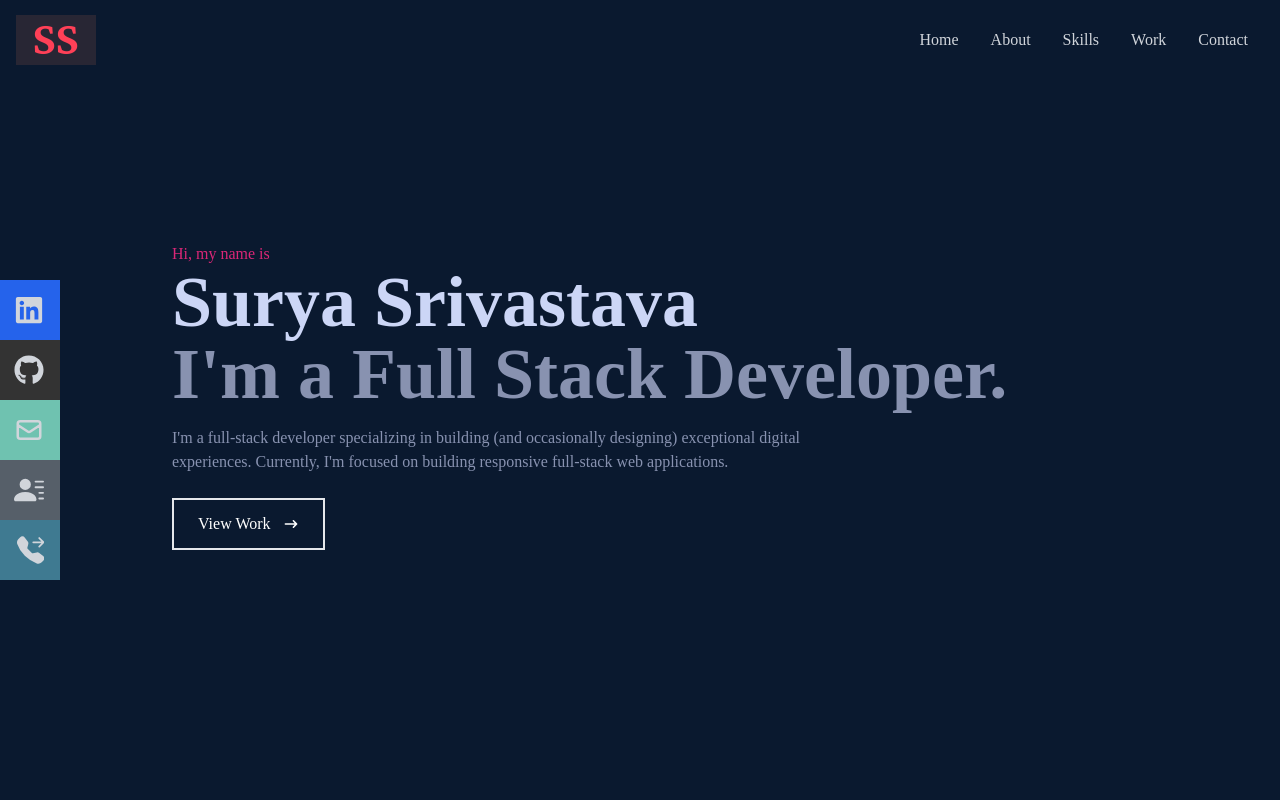
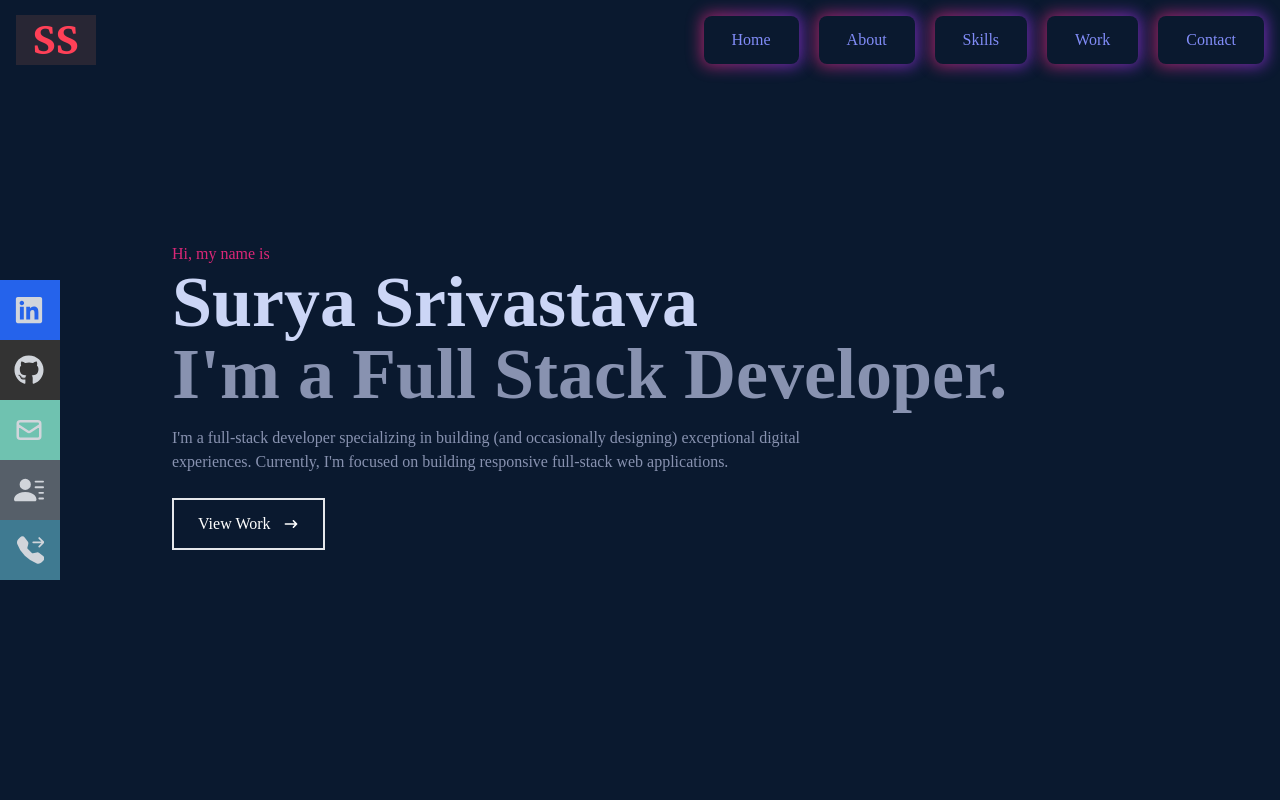
Before and after one commit to Surya9263/SuryaPortfolio, a React (Create React App) app: page / in a window 1280 px wide. Shown: the top 800 px of the page. Built offline with nearby package versions, Linux system fonts and the light colour scheme.

Commit message:
navbar ui

```diff
--- a/src/components/Navbar.jsx
+++ b/src/components/Navbar.jsx
@@ -19,24 +19,36 @@ const Navbar = () => {
         </div>
         {/* menu */}
 
-            <ul className='hidden md:flex' >
-                <li className='hover:text-pink-600'>
-                <Link to="home" smooth={true} duration={500}>
-                    Home
-                </Link>
-                </li>
-                <li className='hover:text-pink-600'><Link to="about" smooth={true} duration={500}>
-                    About
-                </Link></li>
-                <li className='hover:text-pink-600'><Link to="skills" smooth={true} duration={500}>
-                    Skills
-                </Link></li>
-                <li className='hover:text-pink-600'><Link to="work" smooth={true} duration={500}>
-                    Work
-                </Link></li>
-                <li className='hover:text-pink-600'><Link to="contact" smooth={true} duration={500}>
-                    Contact
-                </Link></li>
+            <ul className='hidden md:flex gap-5' >
+            <div className='relative group'>
+                <div className='absolute -inset-0.5  rounded-lg blur opacity-75 bg-gradient-to-r from-pink-600 to-purple-600 group-hover:opacity-100 transition duration-1000 group-hover:duration-200 animate-tilt'></div>
+                <li className='relative bg-[#0a192f] rounded-lg leading-none px-7 py-4'><Link to="home" smooth={true} duration={500}>
+                <span className='text-indigo-400 group-hover:text-gray-100 transition duration-200' >Home</span>
+                </Link></li></div>
+
+                <div className='relative group'>
+                    <div className='absolute -inset-0.5  rounded-lg blur opacity-75 bg-gradient-to-r from-pink-600 to-purple-600 group-hover:opacity-100 transition duration-1000 group-hover:duration-200 animate-tilt'></div>
+                <li className='relative bg-[#0a192f] rounded-lg leading-none px-7 py-4'><Link to="about" smooth={true} duration={500}>
+                    <span className='text-indigo-400 group-hover:text-gray-100 transition duration-200' >About</span>
+                </Link></li></div>
+
+                <div className='relative group'>
+                <div className='absolute -inset-0.5  rounded-lg blur opacity-75 bg-gradient-to-r from-pink-600 to-purple-600 group-hover:opacity-100 transition duration-1000 group-hover:duration-200 animate-tilt'></div>
+                <li className='relative bg-[#0a192f] rounded-lg leading-none px-7 py-4'><Link to="skills" smooth={true} duration={500}>
+                <span className='text-indigo-400 group-hover:text-gray-100 transition duration-200' >Skills</span>
+                </Link></li></div>
+
+                <div className='relative group'>
+                <div className='absolute -inset-0.5  rounded-lg blur opacity-75 bg-gradient-to-r from-pink-600 to-purple-600 group-hover:opacity-100 transition duration-1000 group-hover:duration-200 animate-tilt'></div>
+                <li className='relative bg-[#0a192f] rounded-lg leading-none px-7 py-4'><Link to="work" smooth={true} duration={500}>
+                <span className='text-indigo-400 group-hover:text-gray-100 transition duration-200' >Work</span>
+                </Link></li></div>
+
+                <div className='relative group'>
+                <div className='absolute -inset-0.5  rounded-lg blur opacity-75 bg-gradient-to-r from-pink-600 to-purple-600 group-hover:opacity-100 transition duration-1000 group-hover:duration-200 animate-tilt'></div>
+                <li className='relative bg-[#0a192f] rounded-lg leading-none px-7 py-4'><Link to="contact" smooth={true} duration={500}>
+                <span className='text-indigo-400 group-hover:text-gray-100 transition duration-200' >Contact</span>
+                </Link></li></div>
             </ul>
 
         {/* Hamburger */}
--- a/tailwind.config.js
+++ b/tailwind.config.js
@@ -7,6 +7,22 @@ module.exports = {
         "1/3": "33.33333%",
         "2/3": "66.666667%",
       },
+      animation:{
+        tilt:"tilt 10s infinite linear"
+      },
+      keyframes: {
+        tilt: {
+          "0%,50%,100%": {
+            transform: "rotate(0deg)",
+          },
+          "25%": {
+            transform: "rotate(3deg)",
+          },
+          "75%": {
+            transform: "rotate(-3deg)",
+          },
+        },
+      },
     },
   },
   plugins: [require("@tailwindcss/aspect-ratio")],
```
